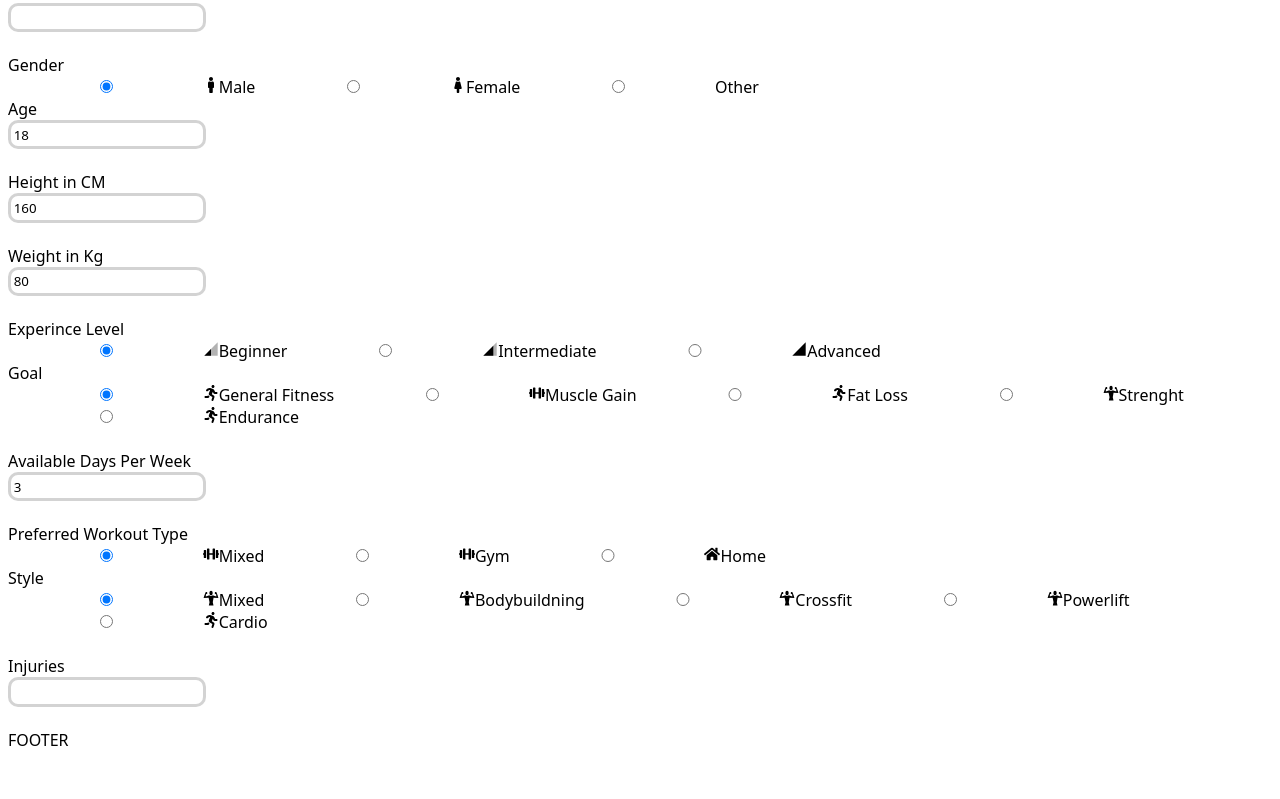
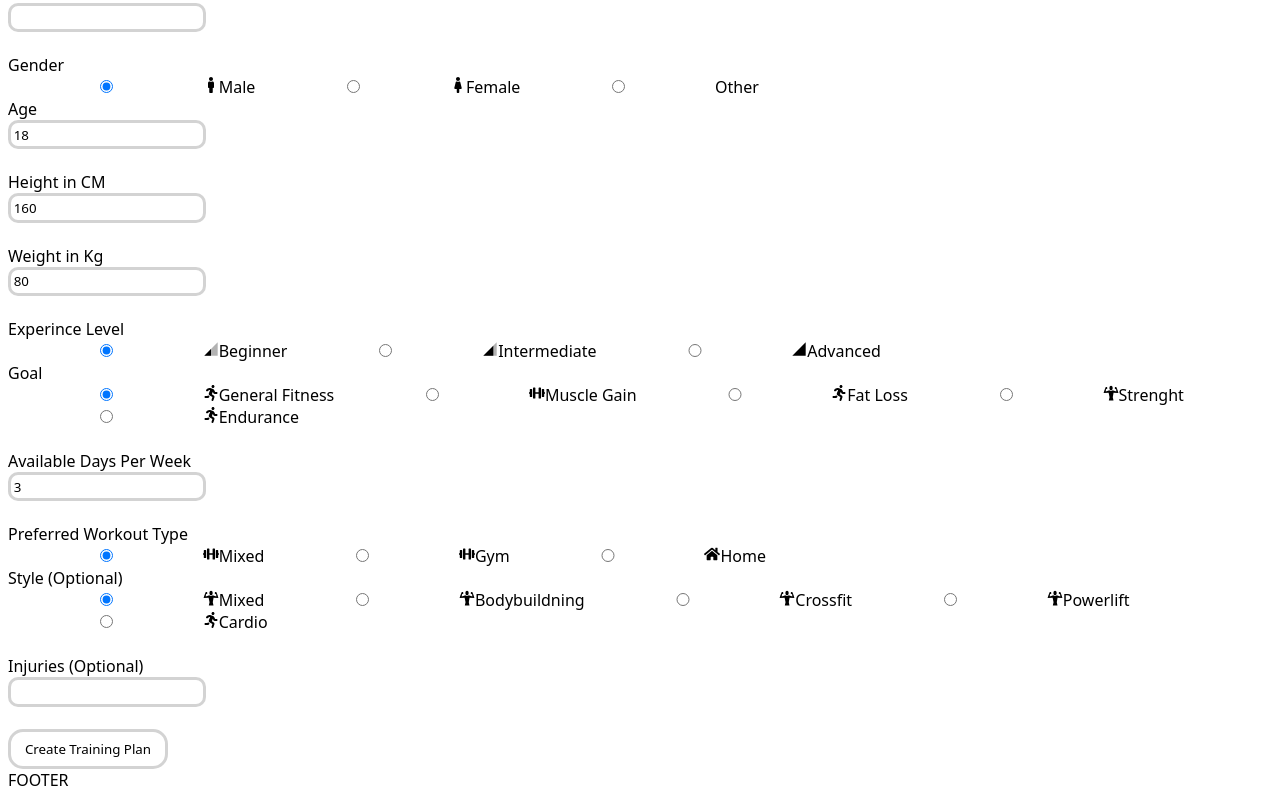
Before and after one commit to MoatasemKeliem/fsu2d-examensarbete-trainwise-deploy-v, a React (Vite) app in the folder client/: page /my-journey in a window 1280 px wide. Shown: the part 268-1067 px from the top of the page. Before the commit the page ends 1027 px from the top, so only its background shows below. Built offline with nearby package versions, Linux system fonts and the light colour scheme.

Commit message:
Added the functionality tested it works

```diff
--- a/client/src/components/TrainingPlanForm.tsx
+++ b/client/src/components/TrainingPlanForm.tsx
@@ -1,8 +1,10 @@
-import { useState } from "react"
+import { useState, type FormEvent } from "react"
 import type { ITrainingPlan } from "../model/IPlans"
 import { gender, goal, level, preferredWorkoutType, style } from "../utils"
+import useGenerate from "../hooks/useGenerate"
 
 const TrainingPlanForm = () => {
+    const { generateTrainingPlan } = useGenerate()
     const [createTraining, setCreateTraining] = useState<ITrainingPlan>({
         gender: "male",
         age: 18,
@@ -17,14 +19,20 @@ const TrainingPlanForm = () => {
         injuries: "",
     })
 
+    const handleSubmit = (e: FormEvent) => {
+        e.preventDefault()
+
+        generateTrainingPlan(createTraining)
+
+    }
 
     return (
         <div>
             <h2>Create Training Plan</h2>
-            <form action="">
+            <form onSubmit={handleSubmit}>
                 <br />
                 <label>Title <br />
-                    <input type="text" min={1} name="title" value={createTraining.title} onChange={(e) => { setCreateTraining({ ...createTraining, title: e.target.value }) }} />
+                    <input type="text" min={1} name="title" value={createTraining.title} onChange={(e) => { setCreateTraining({ ...createTraining, title: e.target.value }) }} required />
                 </label><br /><br />
                 <span>Gender</span> <br />
                 {
@@ -124,7 +132,7 @@ const TrainingPlanForm = () => {
                 }
                 <br />
 
-                <span>Style</span> <br />
+                <span>Style (Optional)</span> <br />
                 {
                     style.map((option) => {
                         return (
@@ -144,10 +152,10 @@ const TrainingPlanForm = () => {
                 }
                 <br />
                 <br />
-                <label>Injuries<br />
+                <label>Injuries (Optional)<br />
                     <input type="text" min={1} max={7} name="injuries" value={createTraining.injuries} onChange={(e) => { setCreateTraining({ ...createTraining, injuries: e.target.value }) }} />
                 </label><br /> <br />
-
+                <button type="submit">Create Training Plan</button>
             </form>
         </div>
     )
--- /dev/null
+++ b/client/src/hooks/useGenerate.tsx
@@ -0,0 +1,24 @@
+import type { ITrainingPlan } from '../model/IPlans'
+import axios from 'axios'
+import { Backend_URL } from '../utils'
+import { useNavigate } from 'react-router-dom'
+
+const useGenerate = () => {
+    const navigate = useNavigate()
+
+    const generateTrainingPlan = async (payload: ITrainingPlan) => {
+        try {
+            await axios.post(`${Backend_URL}/ai/generate-training-plan`, payload, { withCredentials: true })
+            navigate("/training-plans")
+        } catch (error) {
+            console.error("Couldn't generate training plan", error)
+            throw new Error()
+        }
+    }
+
+
+
+    return { generateTrainingPlan }
+}
+
+export default useGenerate
```
